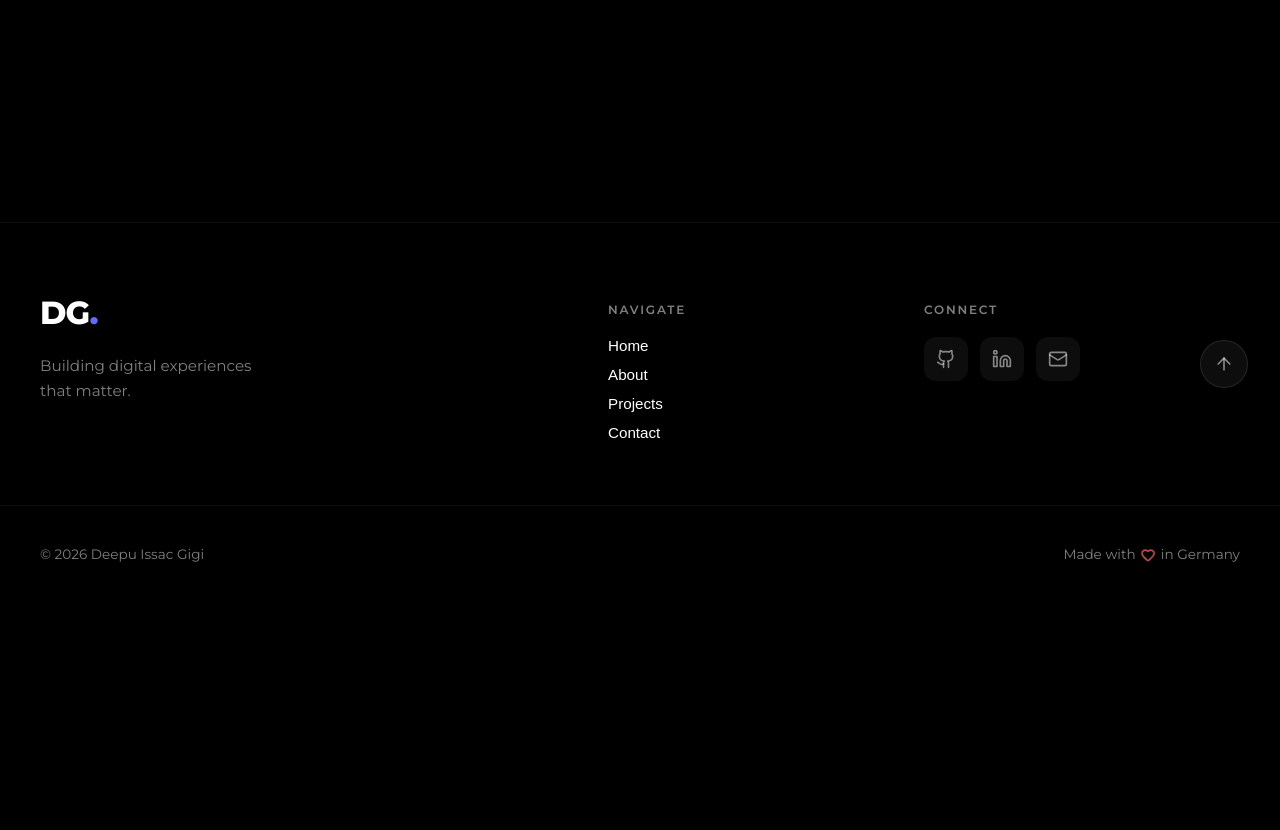
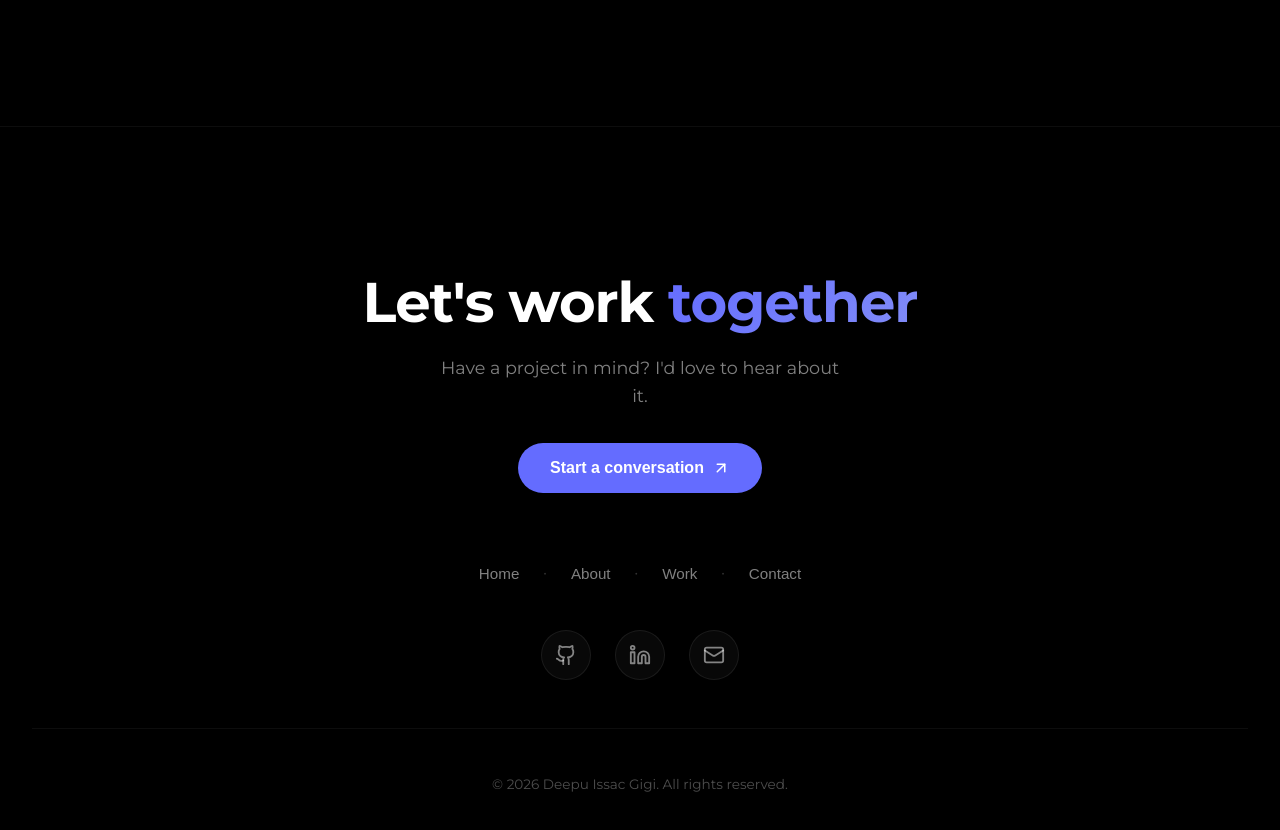
Before and after one commit to deepuissacgigi/deepuissacgigi-web, a React (Vite) app: page / in a window 1280 px wide. Shown: the part 5002-5832 px from the top of the page. Before the commit the page ends 5605 px from the top, so only its background shows below. Built offline with nearby package versions, Linux system fonts and the light colour scheme; no server answers.

Commit message:
feat(footer): New centered minimal design v2 - Big CTA section with gradient text - Pill-shaped 'Start a conversation' button - Dot-separated navigation links - Circular social icons with hover lift - Clean bottom copyright

```diff
--- a/src/components/layout/Footer.jsx
+++ b/src/components/layout/Footer.jsx
@@ -1,102 +1,64 @@
 import React from 'react';
-import { Github, Linkedin, Mail, ArrowUp, Heart } from 'lucide-react';
+import { Github, Linkedin, Mail, Twitter, ArrowUpRight } from 'lucide-react';
 import './Footer.scss';
 
 const Footer = () => {
     const year = new Date().getFullYear();
 
-    const scrollToTop = () => {
-        window.scrollTo({ top: 0, behavior: 'smooth' });
+    const scrollToSection = (id) => {
+        const element = document.getElementById(id);
+        if (element) element.scrollIntoView({ behavior: 'smooth' });
+        else window.scrollTo({ top: 0, behavior: 'smooth' });
     };
 
-    const scrollToSection = (id) => {
-        const element = document.getElementById(id);
-        if (element) {
-            element.scrollIntoView({ behavior: 'smooth' });
-        }
-    };
+    return (
+        <footer className="footer-v2">
+            {/* CTA Section */}
+            <div className="footer-cta">
+                <h2 className="footer-cta__title">
+                    Let's work <span>together</span>
+                </h2>
+                <p className="footer-cta__subtitle">
+                    Have a project in mind? I'd love to hear about it.
+                </p>
+                <button
+                    className="footer-cta__btn"
+                    onClick={() => scrollToSection('contact')}
+                >
+                    Start a conversation
+                    <ArrowUpRight size={18} />
+                </button>
+            </div>
 
-    const navLinks = [
-        { label: 'Home', id: 'hero' },
-        { label: 'About', id: 'about' },
-        { label: 'Projects', id: 'projects' },
-        { label: 'Contact', id: 'contact' },
-    ];
-
-    const socials = [
-        { icon: Github, href: 'https://github.com/deepuissacgigi', label: 'GitHub' },
-        { icon: Linkedin, href: 'https://linkedin.com/in/deepuissacgigi', label: 'LinkedIn' },
-        { icon: Mail, href: 'mailto:deepuissacgigi@gmail.com', label: 'Email' },
-    ];
-
-    return (
-        <footer className="footer">
-            {/* Main Footer Content */}
-            <div className="footer__main">
-                <div className="footer__container">
-                    {/* Brand Section */}
-                    <div className="footer__brand">
-                        <div className="footer__logo" onClick={scrollToTop}>
-                            DG<span>.</span>
-                        </div>
-                        <p className="footer__tagline">
-                            Building digital experiences<br />
-                            that matter.
-                        </p>
-                    </div>
-
-                    {/* Quick Links */}
-                    <div className="footer__section">
-                        <h4 className="footer__heading">Navigate</h4>
-                        <nav className="footer__nav">
-                            {navLinks.map((link) => (
-                                <button
-                                    key={link.id}
-                                    onClick={() => scrollToSection(link.id)}
-                                    className="footer__link"
-                                >
-                                    {link.label}
-                                </button>
-                            ))}
-                        </nav>
-                    </div>
-
-                    {/* Connect Section */}
-                    <div className="footer__section">
-                        <h4 className="footer__heading">Connect</h4>
-                        <div className="footer__socials">
-                            {socials.map((social) => (
-                                <a
-                                    key={social.label}
-                                    href={social.href}
-                                    target="_blank"
-                                    rel="noopener noreferrer"
-                                    className="footer__social"
-                                    aria-label={social.label}
-                                >
-                                    <social.icon size={20} />
-                                </a>
-                            ))}
-                        </div>
-                    </div>
-
-                    {/* Scroll to Top */}
-                    <button className="footer__scroll-top" onClick={scrollToTop} aria-label="Scroll to top">
-                        <ArrowUp size={20} />
-                    </button>
+            {/* Links Row */}
+            <div className="footer-links">
+                <div className="footer-links__row">
+                    <button onClick={() => scrollToSection('hero')}>Home</button>
+                    <span className="footer-links__dot">•</span>
+                    <button onClick={() => scrollToSection('about')}>About</button>
+                    <span className="footer-links__dot">•</span>
+                    <button onClick={() => scrollToSection('projects')}>Work</button>
+                    <span className="footer-links__dot">•</span>
+                    <button onClick={() => scrollToSection('contact')}>Contact</button>
                 </div>
             </div>
 
-            {/* Bottom Bar */}
-            <div className="footer__bottom">
-                <div className="footer__container">
-                    <p className="footer__copyright">
-                        &copy; {year} Deepu Issac Gigi
-                    </p>
-                    <p className="footer__made-with">
-                        Made with <Heart size={14} className="footer__heart" /> in Germany
-                    </p>
-                </div>
+            {/* Social Icons */}
+            <div className="footer-socials">
+                <a href="https://github.com/deepuissacgigi" target="_blank" rel="noopener noreferrer" aria-label="GitHub">
+                    <Github size={22} />
+                </a>
+                <a href="https://linkedin.com/in/deepuissacgigi" target="_blank" rel="noopener noreferrer" aria-label="LinkedIn">
+                    <Linkedin size={22} />
+                </a>
+                <a href="mailto:deepuissacgigi@gmail.com" aria-label="Email">
+                    <Mail size={22} />
+                </a>
+            </div>
+
+            {/* Bottom */}
+            <div className="footer-bottom">
+                <p>&copy; {year} Deepu Issac Gigi. All rights reserved.</p>
             </div>
         </footer>
     );
--- a/src/components/layout/Footer.scss
+++ b/src/components/layout/Footer.scss
@@ -1,264 +1,166 @@
 /* =========================================
-   FOOTER - Modern Minimal Design
+   FOOTER V2 - Centered Minimal Design
    ========================================= */
 
 $accent: #646cff;
+$accent-glow: rgba(100, 108, 255, 0.4);
 $text-light: #ffffff;
 $text-muted: rgba(255, 255, 255, 0.5);
 
-.footer {
+.footer-v2 {
     position: relative;
     z-index: 10;
-    margin-top: 6rem;
-
-    /* Main Footer */
-    &__main {
+    padding: 6rem 2rem 3rem;
+    text-align: center;
     background: linear-gradient(180deg,
             transparent 0%,
-                rgba(0, 0, 0, 0.3) 20%,
-                rgba(0, 0, 0, 0.6) 100%);
-        backdrop-filter: blur(20px);
+            rgba(0, 0, 0, 0.4) 30%,
+            rgba(0, 0, 0, 0.8) 100%);
     border-top: 1px solid rgba(255, 255, 255, 0.05);
-        padding: 4rem 2rem;
 }
 
-    &__container {
-        max-width: 1200px;
-        margin: 0 auto;
-        display: grid;
-        grid-template-columns: 2fr 1fr 1fr auto;
-        gap: 4rem;
-        align-items: start;
+/* CTA Section */
+.footer-cta {
+    margin-bottom: 4rem;
 
-        @media (max-width: 900px) {
-            grid-template-columns: 1fr 1fr;
-            gap: 3rem;
-        }
+    &__title {
+        font-size: clamp(2rem, 6vw, 3.5rem);
+        font-weight: 700;
+        color: $text-light;
+        margin-bottom: 1rem;
+        letter-spacing: -1px;
 
-        @media (max-width: 600px) {
-            grid-template-columns: 1fr;
-            gap: 2.5rem;
-            text-align: center;
+        span {
+            background: linear-gradient(135deg, $accent, #818cf8);
+            -webkit-background-clip: text;
+            -webkit-text-fill-color: transparent;
+            background-clip: text;
         }
     }
 
-    /* Logo & Brand */
-    &__brand {
-        @media (max-width: 600px) {
-            display: flex;
-            flex-direction: column;
+    &__subtitle {
+        font-size: 1.1rem;
+        color: $text-muted;
+        margin-bottom: 2rem;
+        max-width: 400px;
+        margin-left: auto;
+        margin-right: auto;
+    }
+
+    &__btn {
+        display: inline-flex;
         align-items: center;
+        gap: 0.5rem;
+        padding: 1rem 2rem;
+        background: $accent;
+        color: #fff;
+        border: none;
+        border-radius: 50px;
+        font-size: 1rem;
+        font-weight: 600;
+        cursor: pointer;
+        transition: all 0.3s ease;
+        box-shadow: 0 0 0 0 $accent-glow;
+
+        &:hover {
+            transform: translateY(-3px);
+            box-shadow: 0 10px 40px -10px $accent-glow;
+        }
+
+        svg {
+            transition: transform 0.3s;
+        }
+
+        &:hover svg {
+            transform: translate(3px, -3px);
+        }
     }
 }
 
-    &__logo {
-        font-size: 2rem;
-        font-weight: 800;
-        color: $text-light;
-        cursor: pointer;
-        letter-spacing: -1px;
-        transition: color 0.3s;
+/* Links Row */
+.footer-links {
+    margin-bottom: 2.5rem;
 
-        span {
-            color: $accent;
-        }
-
-        &:hover {
-            color: $accent;
-        }
-    }
-
-    &__tagline {
-        margin-top: 1rem;
-        color: $text-muted;
-        font-size: 0.95rem;
-        line-height: 1.6;
-        max-width: 250px;
-
-        @media (max-width: 600px) {
-            max-width: none;
-        }
-    }
-
-    /* Sections */
-    &__section {
-        @media (max-width: 600px) {
+    &__row {
         display: flex;
-            flex-direction: column;
         align-items: center;
-        }
-    }
-
-    &__heading {
-        font-size: 0.75rem;
-        font-weight: 600;
-        text-transform: uppercase;
-        letter-spacing: 0.15em;
-        color: $text-muted;
-        margin-bottom: 1.25rem;
-    }
-
-    /* Navigation Links */
-    &__nav {
-        display: flex;
-        flex-direction: column;
+        justify-content: center;
+        flex-wrap: wrap;
         gap: 0.75rem;
     }
 
-    &__link {
+    &__dot {
+        color: rgba(255, 255, 255, 0.2);
+        font-size: 0.75rem;
+    }
+
+    button {
         background: none;
         border: none;
-        padding: 0;
-        color: $text-light;
+        color: $text-muted;
         font-size: 0.95rem;
+        padding: 0.5rem 0.75rem;
         cursor: pointer;
-        text-align: left;
-        transition: all 0.3s ease;
+        transition: color 0.3s;
         position: relative;
 
         &::after {
             content: '';
             position: absolute;
-            bottom: -2px;
-            left: 0;
+            bottom: 0;
+            left: 50%;
+            transform: translateX(-50%);
             width: 0;
             height: 1px;
             background: $accent;
-            transition: width 0.3s ease;
+            transition: width 0.3s;
         }
 
         &:hover {
-            color: $accent;
+            color: $text-light;
 
             &::after {
-                width: 100%;
+                width: 80%;
             }
-        }
-
-        @media (max-width: 600px) {
-            text-align: center;
-
-            &::after {
-                left: 50%;
-                transform: translateX(-50%);
         }
     }
 }
 
 /* Social Icons */
-    &__socials {
+.footer-socials {
     display: flex;
-        gap: 0.75rem;
+    justify-content: center;
+    gap: 1.5rem;
+    margin-bottom: 3rem;
 
-        @media (max-width: 600px) {
-            justify-content: center;
-        }
-    }
-
-    &__social {
+    a {
         display: flex;
         align-items: center;
         justify-content: center;
-        width: 44px;
-        height: 44px;
-        border-radius: 12px;
-        background: rgba(255, 255, 255, 0.05);
+        width: 50px;
+        height: 50px;
+        border-radius: 50%;
+        background: rgba(255, 255, 255, 0.03);
+        border: 1px solid rgba(255, 255, 255, 0.08);
         color: $text-muted;
-        transition: all 0.3s ease;
-        border: 1px solid transparent;
-
-        &:hover {
-            background: rgba($accent, 0.1);
-            color: $accent;
-            border-color: rgba($accent, 0.3);
-            transform: translateY(-3px);
-        }
-    }
-
-    /* Scroll to Top Button */
-    &__scroll-top {
-        position: absolute;
-        right: 2rem;
-        top: 50%;
-        transform: translateY(-50%);
-        width: 48px;
-        height: 48px;
-        border-radius: 50%;
-        background: rgba(255, 255, 255, 0.05);
-        border: 1px solid rgba(255, 255, 255, 0.1);
-        color: $text-muted;
-        cursor: pointer;
-        display: flex;
-        align-items: center;
-        justify-content: center;
         transition: all 0.3s ease;
 
         &:hover {
-            background: $accent;
-            color: #fff;
-            border-color: $accent;
-            transform: translateY(-50%) scale(1.1);
-        }
-
-        @media (max-width: 900px) {
-            position: relative;
-            right: auto;
-            top: auto;
-            transform: none;
-            margin: 0 auto;
-            grid-column: 1 / -1;
-
-            &:hover {
-                transform: scale(1.1);
+            background: rgba($accent, 0.15);
+            border-color: rgba($accent, 0.4);
+            color: $accent;
+            transform: translateY(-4px) scale(1.05);
         }
     }
 }
 
-    /* Bottom Bar */
-    &__bottom {
-        background: rgba(0, 0, 0, 0.8);
-        padding: 1.5rem 2rem;
+/* Bottom */
+.footer-bottom {
+    padding-top: 2rem;
     border-top: 1px solid rgba(255, 255, 255, 0.05);
 
-        .footer__container {
-            display: flex;
-            justify-content: space-between;
-            align-items: center;
-            gap: 1rem;
-
-            @media (max-width: 600px) {
-                flex-direction: column;
+    p {
+        color: rgba(255, 255, 255, 0.3);
+        font-size: 0.85rem;
     }
 }
-    }
-
-    &__copyright {
-        color: $text-muted;
-        font-size: 0.85rem;
-    }
-
-    &__made-with {
-        display: flex;
-        align-items: center;
-        gap: 0.35rem;
-        color: $text-muted;
-        font-size: 0.85rem;
-    }
-
-    &__heart {
-        color: #ff6b6b;
-        animation: heartbeat 1.5s ease-in-out infinite;
-    }
-}
-
-@keyframes heartbeat {
-
-    0%,
-    100% {
-        transform: scale(1);
-    }
-
-    50% {
-        transform: scale(1.2);
-    }
-}
```
Lines whose indentation alone changed are shown as unchanged.
